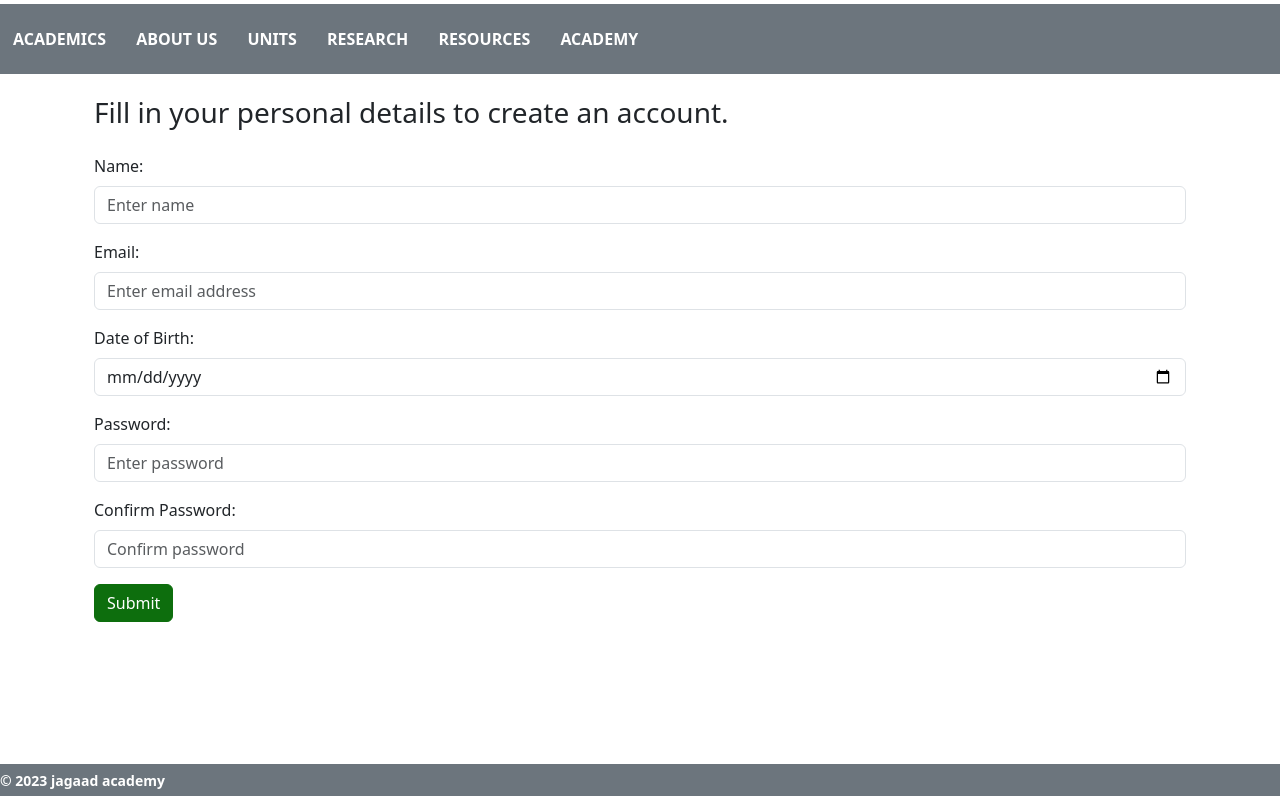
After one commit to Dev-Clair/student_management_system, a PHP site: page /register.php in a window 1280 px wide. The commit adds this page. Run offline with PHP 8.4, Linux system fonts and the light colour scheme.

Commit message:
feat: adding register.php

```diff
--- /dev/null
+++ b/register.php
@@ -0,0 +1,159 @@
+<?php
+session_start();
+
+require_once __DIR__ . DIRECTORY_SEPARATOR . 'dbConnection.php';
+
+if ($_SERVER['REQUEST_METHOD'] === 'POST') {
+    if (filter_has_var(INPUT_POST, 'registerForm')) {
+        $validUserInputs = []; // Declare an empty array to store form field values
+        $errors = []; // Declare and initialize an error rray variable
+        // Register Form Processing
+
+        /** Name field */
+        $regpattern = '/^[A-Za-z]+(?:\s+[A-Za-z]+)*$/';
+        $name = filter_input(INPUT_POST, 'name', FILTER_VALIDATE_REGEXP, array(
+            'options' => array('regexp' => $regpattern)
+        ));
+
+        if ($name !== false && $name !== null) {
+            $validUserInputs['adminname'] = $name;
+        } else {
+            $errors['name'] = "Please Enter a Valid Name";
+        }
+
+        /** Email field */
+        $email = filter_input(INPUT_POST, 'email', FILTER_VALIDATE_EMAIL);
+
+        if ($email !== false && $email !== null) {
+            //This can be improved by using an email-API validator to check if the email is valid and allowed
+            $validUserInputs['email'] = $name;
+        } else {
+            $errors['email'] = "Please Enter a valid email";
+        }
+
+        /** Year of Birth field */
+        $yearOfBirth = filter_input(INPUT_POST, 'yearOfBirth', FILTER_DEFAULT);
+        $yearOfBirth = date('Y', strtotime($yearOfBirth));
+
+        /** Password field */
+        $password = $_POST['password'];
+        $confirmpassword = $_POST['confirmpassword'];
+
+        if ($password !== $confirmpassword) {
+            $errors['password'] = "Passwords do not match";
+        }
+        $validUserInputs['password_hash'] = password_hash($password, PASSWORD_BCRYPT);
+
+        if (!empty($errors)) {
+            // Redirect to register page with error message
+            $errorMessage = "Invalid Details";
+            $_SESSION['errorMessage'] = $errorMessage;
+            $_SESSION['errors'] = $errors;
+            header('Location: register.php');
+        }
+        // Enter User Details into Database
+        $validUserInputs['adminID'] = "Usr" . $yearOfBirth;
+        $databaseName = "login";
+        $conn = tableOpConnection($databaseName);
+        $status = $conn->createRecords("admin", $validUserInputs);
+        if ($status === true) {
+            // Redirect user to index page with success message
+            $successMessage = "User Account Created Successfully! Log-in using email or adminID";
+            $_SESSION['successMessage'] = $successessage;
+            header('Location: index.php');
+            exit();
+        }
+    }
+    // Redirect to index page with error message
+    $errorMessage = "Error! Process failed, Please try again.";
+    $_SESSION['errorMessage'] = $errorMessage;
+    header('Location: index.php');
+    exit();
+}
+?>
+
+<!DOCTYPE html>
+<html lang="en">
+
+<head>
+    <meta charset="UTF-8" />
+    <meta name="viewport" content="width=device-width, initial-scale=1.0" />
+    <link rel="stylesheet" href="https://cdn.jsdelivr.net/npm/bootstrap@5.3.0/dist/css/bootstrap.min.css">
+    <link rel="stylesheet" href="style.css" />
+    <title>Create User Account</title>
+</head>
+
+<body class="container pt-4 pr-3 pb-4 pl-3 mt-4 mb-4">
+    <header class="flex fixed-top bg-secondary my-1 py-3">
+        <!-- Nav -->
+        <nav class="flex-left btn-grp">
+            <a href="./academics.php" class="btn text-white ml-5 mr-5" onclick="event.preventDefault()"><strong>ACADEMICS</strong></a>
+            <a href="./about.php" class="btn text-white ml-5 mr-5" onclick="event.preventDefault()"><strong>ABOUT US</strong></a>
+            <a href="./units.php" class="btn text-white ml-5 mr-5" onclick="event.preventDefault()"><strong>UNITS</strong></a>
+            <a href="./research.php" class="btn text-white ml-5 mr-5" onclick="event.preventDefault()"><strong>RESEARCH</strong></a>
+            <a href="./resources.php" class="btn text-white ml-5 mr-5" onclick="event.preventDefault()"><strong>RESOURCES</strong></a>
+            <a href="./donations.php" class="btn text-white ml-5 mr-5" onclick="event.preventDefault()"><strong>ACADEMY</strong></a>
+        </nav>
+    </header>
+
+    <!--Register  Form -->
+    <section>
+        <div class="container pt-4 pr-3 pb-4 pl-3 mt-4 mb-4">
+            <h3 class="mb-4">Fill in your personal details to create an account.</h3>
+            <?php
+            if (isset($_SESSION['errorMessage'])) {
+                $errorMessage = $_SESSION['errorMessage'];
+                echo '<div class="alert alert-danger">' . $errorMessage . '</div>';
+                unset($_SESSION['errorMessage']);
+            }
+
+            if (isset($_SESSION['successMessage'])) {
+                $successMessage = $_SESSION['successMessage'];
+                echo '<div class="alert alert-success">' . $successMessage . '</div>';
+                unset($_SESSION['successMessage']);
+            }
+            ?>
+            <form id="registerForm" name="registerForm" method="post" action="<?php echo $_SERVER['PHP_SELF']; ?>">
+                <div class="form-group mb-3">
+                    <label for="name" class="form-label">Name:</label>
+                    <input type="text" name="name" id="name" class="form-control" placeholder="Enter name" value="" autocomplete="off" />
+                    <?php if (isset($_SESSION['errors']['name'])) { ?>
+                        <small class="error-message"><?php echo htmlspecialchars($_SESSION['errors']['name']); ?></small>
+                    <?php } ?>
+                </div>
+                <div class="form-group mb-3">
+                    <label for="email" class="form-label">Email:</label>
+                    <input type="email" name="email" id="email" class="form-control" placeholder="Enter email address" value="" autocomplete="off" />
+                    <?php if (isset($_SESSION['errors']['email'])) { ?>
+                        <small class="error-message"><?php echo htmlspecialchars($_SESSION['errors']['email']); ?></small>
+                    <?php } ?>
+                </div>
+                <div class="form-group mb-3">
+                    <label for="yearOfBirth" class="form-label">Date of Birth:</label>
+                    <input type="date" name="yearOfBirth" id="yearOfBirth" class="form-control" placeholder="Enter year of Birth" value="" autocomplete="off" />
+                </div>
+                <div class="formgroup mb-3">
+                    <label for="password" class="form-label">Password:</label>
+                    <input type="password" name="password" id="password" class="form-control" placeholder="Enter password" value="" autocomplete="off" />
+                    <?php if (isset($_SESSION['errors']['password'])) { ?>
+                        <small class="error-message"><?php echo htmlspecialchars($_SESSION['errors']['password']); ?></small>
+                    <?php } ?>
+                </div>
+                <div class="formgroup mb-3">
+                    <label for="confirmpassword" class="form-label">Confirm Password:</label>
+                    <input type="password" name="confirmpassword" id="confirmpassword" class="form-control" placeholder="Confirm password" value="" autocomplete="off" />
+                    <?php if (isset($_SESSION['errors']['password'])) { ?>
+                        <small class="error-message"><?php echo htmlspecialchars($_SESSION['errors']['password']); ?></small>
+                    <?php } ?>
+                </div>
+                <?php
+                unset($_SESSION['errors']);
+                ?>
+                <button type="submit" name="registerForm" class="btn btn-success">Submit</button>
+            </form>
+        </div>
+    </section>
+
+    <?php
+    require_once __DIR__ . DIRECTORY_SEPARATOR . 'inc/footer.php';
+    ?>
```
Also changed, not shown: admin.php (+11 -29 lines), adminDbQueries.php (+7 -7 lines), index.php (+25 -15 lines), main.php (+11 -20 lines), README.md.
